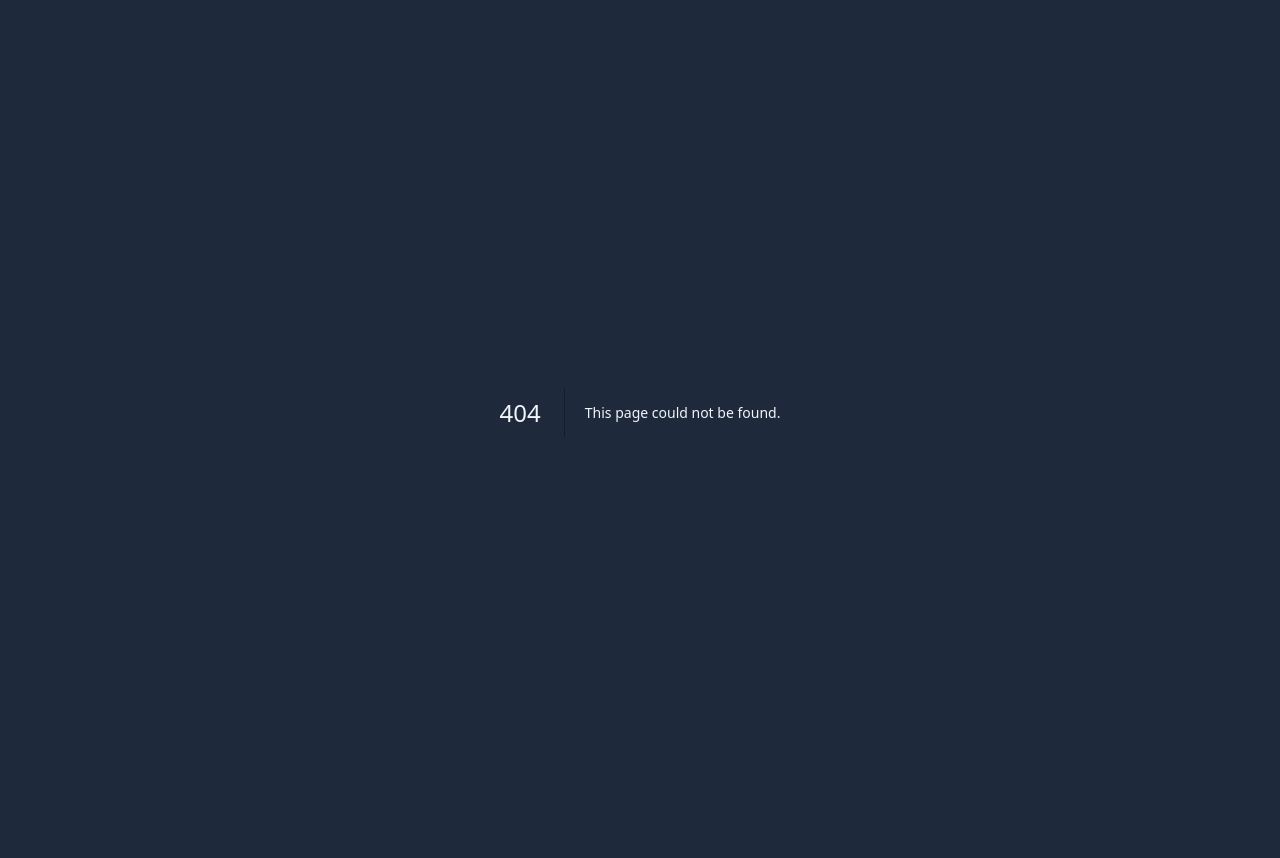
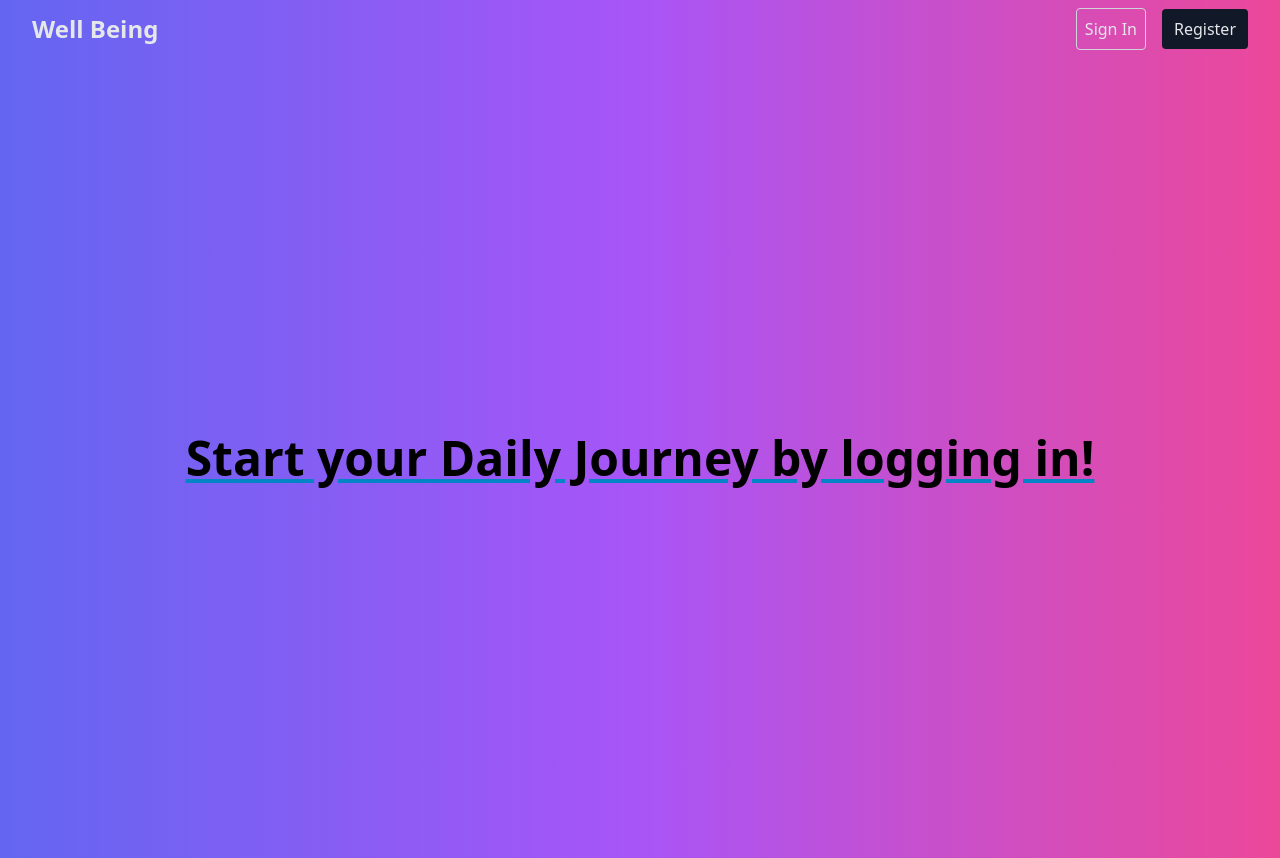
Before and after one commit to SyedTDK/wellbeing, a Next.js app: page /Journey in a window 1280 px wide. Before the commit this address had no page. Before the commit the page ends 824 px from the top, so only its background shows below. Built offline with nearby package versions, Linux system fonts and the light colour scheme; no server answers.

Commit message:
Functioning login and landing page

```diff
--- a/package.json
+++ b/package.json
@@ -13,7 +13,7 @@
     "@next-auth/prisma-adapter": "^1.0.7",
     "@prisma/client": "^5.4.2",
     "next": "13.5.4",
-    "next-auth": "^4.23.2",
+    "next-auth": "^4.24.5",
     "react": "^18",
     "react-dom": "^18"
   },
--- /dev/null
+++ b/src/app/Journey/page.tsx
@@ -0,0 +1,49 @@
+import Link from "next/link";
+import { getServerSession } from "next-auth";
+import { authOptions } from "../api/auth/[...nextauth]/route";
+
+const getCurrentUser = async () => {
+    try {
+      const session = await getServerSession(authOptions);
+      if (!session?.user?.email) return;
+      const currentUser = await prisma.user.findUnique({
+        where: { email: session.user.email }
+      });
+      if (!currentUser) return;
+      return currentUser;
+    } catch (e: any) {
+      // simply ignores if no user is logged in
+      return;
+    }
+  };
+
+export default async function Journey(){
+    const user = await getCurrentUser();
+    if (!user) {
+        return (
+            <body className="bg-gradient-to-r from-indigo-500 via-purple-500 to-pink-500">
+            <header>
+                <div className="content px-8 py-2">
+                    <nav className="flex items-center justify-between">
+                        <h2 className="text-gray-200 font-bold text-2xl">Well Being</h2>
+                        <div className="auth flex items-center">
+                            <Link className="bg-transparent text-gray-200  p-2 rounded border border-gray-300 mr-4 hover:bg-gray-100 hover:text-gray-700" href="/auth/login">Sign In</Link>
+                            <Link className="bg-gray-900 text-gray-200  py-2 px-3 rounded  hover:bg-gray-800 hover:text-gray-100" href="/auth/register">Register</Link>
+                        </div>
+                    </nav>
+                </div>
+            </header>
+            <div className="w-screen h-screen flex justify-center items-center">
+                <Link className="text-center font-bold text-5xl underline decoration-sky-600 hover:decoration-blue-400" href='../auth/login'>Start your Daily Journey by logging in!</Link>
+            </div>
+            </body>
+        )
+    }
+    return (
+        <>
+        <body>
+
+        </body>
+        </>
+    )
+}
--- a/src/app/auth/login/page.tsx
+++ b/src/app/auth/login/page.tsx
@@ -46,8 +46,8 @@ const LoginPage = () => {
 
 
   return (
-
-    <div className="flex min-h-full flex-1 flex-col justify-center px-6 py-12 lg:px-8">
+    <body className="bg-gradient-to-r from-indigo-500 via-purple-500 to-pink-500">
+    <div className="flex min-h-full flex-1 flex-col justify-center px-6 py-12 lg:px-8 ">
       <h2 className="mt-10 text-center text-2xl font-bold leading-9 tracking-tight text-white">Login Page</h2>
       {alert.message &&
         <div style={{
@@ -89,6 +89,7 @@ const LoginPage = () => {
         <Link href="/auth/register" className="bg-transparent text-gray-200  p-2 rounded border border-gray-300 mr-4 hover:bg-gray-100 hover:text-gray-700">Create an account</Link>
       </div>
     </div>
+    </body>
   );
 };
 
--- a/src/app/auth/register/page.tsx
+++ b/src/app/auth/register/page.tsx
@@ -36,6 +36,8 @@ const RegisterPage = () => {
     }
 
   return (
+    <body className="bg-gradient-to-r from-indigo-500 via-purple-500 to-pink-500">
+
     <div className="flex min-h-full flex-1 flex-col justify-center px-6 py-12 lg:px-8">
       <h1 className="mt-10 text-center text-2xl font-bold leading-9 tracking-tight text-white">Create a New Account</h1>
       {alert.message &&
@@ -89,6 +91,7 @@ const RegisterPage = () => {
         Already have an account? <Link href="/auth/login" className="bg-transparent text-gray-200  p-2 rounded border border-gray-300 mr-4 hover:bg-gray-100 hover:text-gray-700">Login here</Link>
       </div>
     </div>
+    </body>
   );
 };
 
--- a/src/app/layout.tsx
+++ b/src/app/layout.tsx
@@ -15,7 +15,7 @@ export default function RootLayout({
 }) {
   return (
     <html lang="en">
-      <body className={'${inter.className} bg-slate-800 text-slate-100 container mx-auto p-3'}>{children}</body>
+      <body className={'${inter.className}  text-slate-100 container mx-auto p-3 bg-gradient-to-r from-indigo-500 via-purple-500 to-pink-500'}>{children}</body>
     </html>
   )
 }
--- a/src/app/page.tsx
+++ b/src/app/page.tsx
@@ -25,6 +25,7 @@ export default async function Home() {
   const user = await getCurrentUser();
   if(!user)
     return (
+        <body className="bg-gradient-to-r from-indigo-500 via-purple-500 to-pink-500">
           <header>
             <div className="content px-8 py-2">
               <nav className="flex items-center justify-between">
@@ -36,21 +37,28 @@ export default async function Home() {
               </nav>
             </div>
           </header>
+          <div className="w-screen h-screen flex justify-center items-center">
+           <Link className="text-center font-bold text-5xl underline decoration-sky-600 hover:decoration-blue-400" href='/Journey'>Explore Today's Journey.</Link>
+          </div>
+        </body>
     );
 
   return <>
+  <body className="bg-gradient-to-r from-indigo-500 via-purple-500 to-pink-500">
     <header>
       <div className="content px-8 py-2">
         <nav className="flex items-center justify-between">
           <h2 className="text-gray-200 font-bold text-2xl">Well Being</h2>
           <div className="auth flex items-center">
-          <h3>Hello {user.name}</h3>
+            <h3 className="text-gray-200 capitalize pr-2">Hello {user.name}</h3>
             <LogoutButton />
           </div>
         </nav>
       </div>
-
-
     </header>
+    <div className="w-screen h-screen flex justify-center items-center">
+      <Link className="text-center font-bold text-5xl underline decoration-sky-600 hover:decoration-blue-400" href='/Journey'>Explore Today's Journey.</Link>
+    </div>
+  </body>
   </>
 }
```
Also changed, not shown: 2 other files (tests, documents, lock files or other folders). Lines whose indentation alone changed are shown as unchanged.
